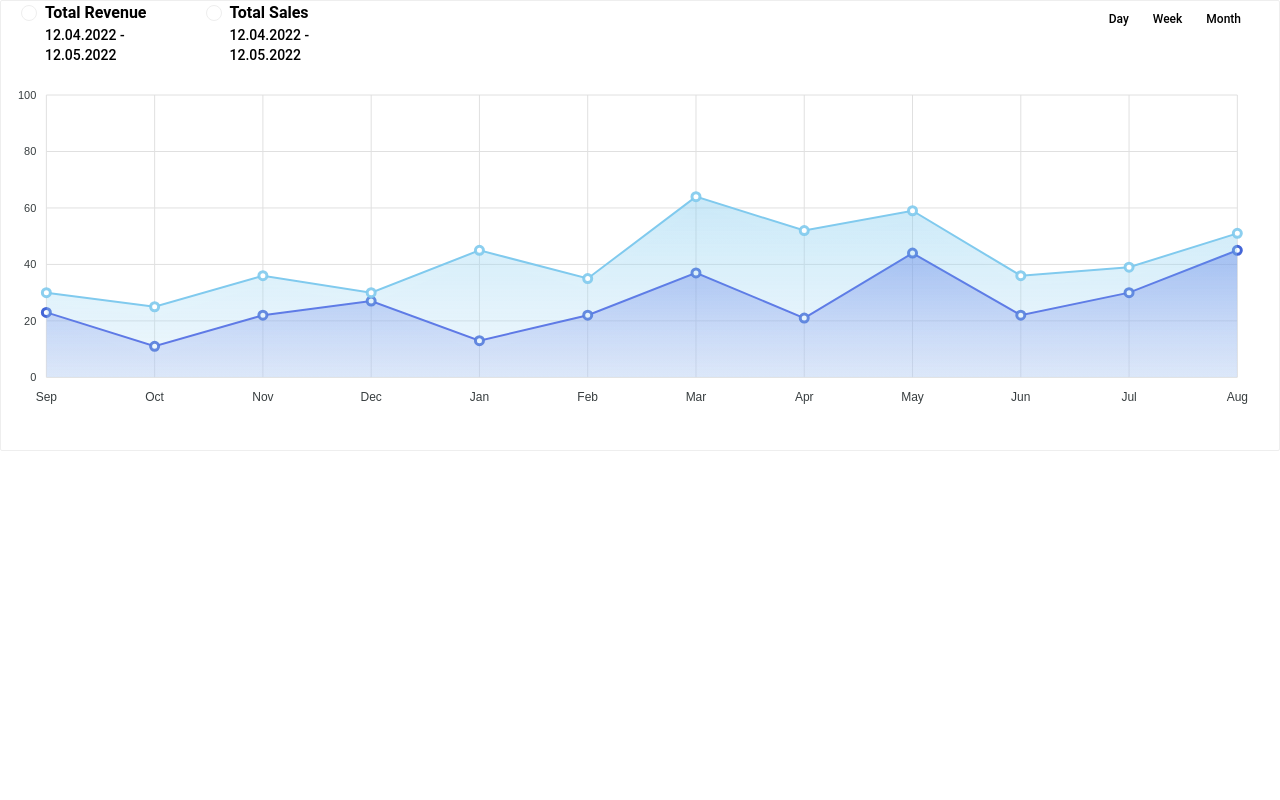
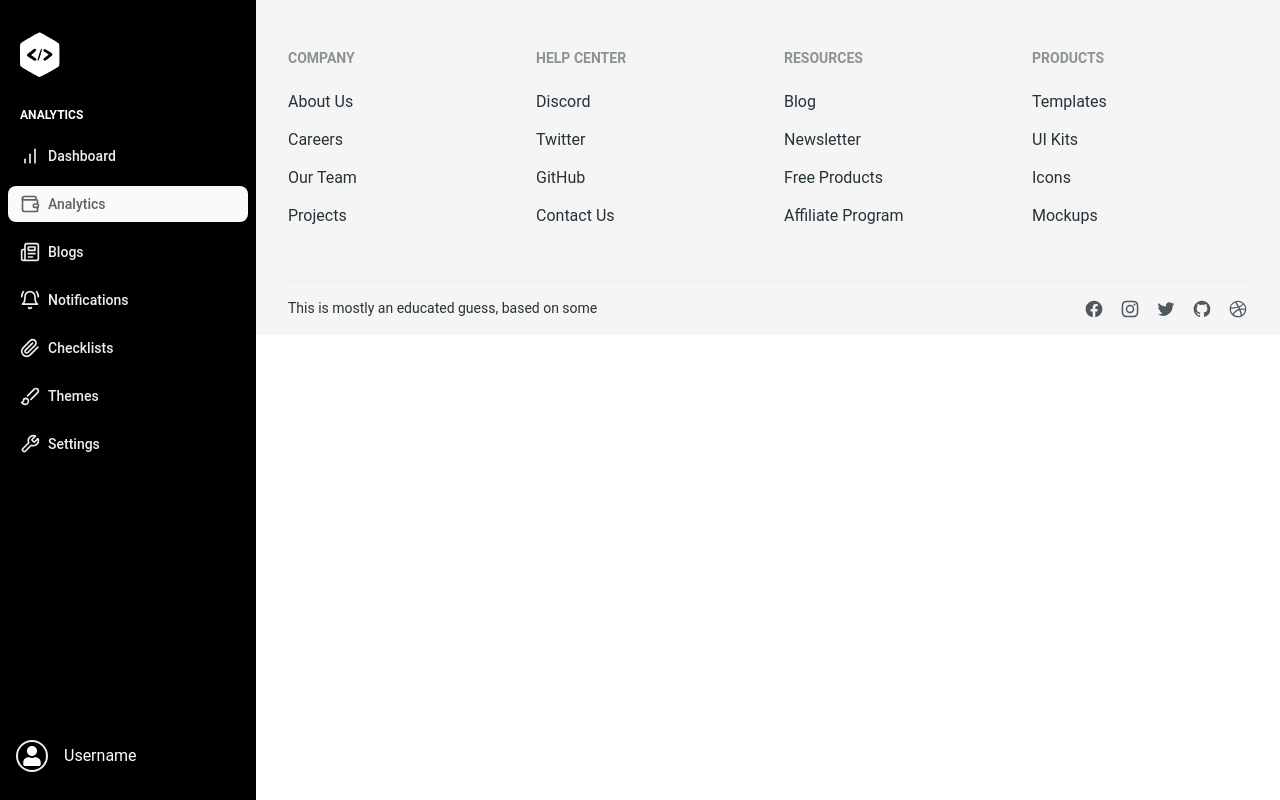
Before and after one commit to anish3333/mlsccoherence_git-push--f, a React (Vite) app in the folder client/: page /analytics in a window 1280 px wide. Built offline with nearby package versions, Linux system fonts and the light colour scheme.

Commit message:
Refactor sidebar and update analytics page

```diff
--- a/client/src/components/Sidebar/Sidebar.jsx
+++ b/client/src/components/Sidebar/Sidebar.jsx
@@ -3,9 +3,8 @@ import { BarChart, Wallet, Newspaper, BellRing, Paperclip, Brush, Wrench } from
 import { NavLink, Link } from 'react-router-dom'
 import { useState } from 'react'
 import { FaUser } from 'react-icons/fa'
-import { useSelector } from 'react-redux'
 import { FaBars } from 'react-icons/fa'
-
+import { useSelector, useDispatch } from 'react-redux'
 
 const navItems = [
     {
@@ -14,9 +13,9 @@ const navItems = [
         to: '/dashboard',
     },
     {
-        name: 'Sales',
+        name: 'Analytics',
         icon: Wallet,
-        to: '/sales',
+        to: '/analytics',
     },
     {
         name: 'Blogs',
@@ -56,11 +55,6 @@ export default function Sidebar({ isSidebarOpen, toggleSidebar }) {
 
     return (
         <div className={`h-screen w-64 ${isSidebarOpen ? '' : 'hidden'} shrink-0`}>
-
-
-
-
-
 
             <aside className="flex h-screen w-64 shrink-0 flex-col bg-black px-5 py-8 fixed z-10">
                 <Link to="#">
--- a/client/src/pages/Analytics.jsx
+++ b/client/src/pages/Analytics.jsx
@@ -1,193 +1,223 @@
-import { ApexOptions } from 'apexcharts';
-import React, { useState } from 'react';
-import ReactApexChart from 'react-apexcharts';
+// import { ApexOptions } from 'apexcharts';
+// import React, { useState } from 'react';
+// import ReactApexChart from 'react-apexcharts';
+// import Sidebar from '../components/Sidebar/Sidebar';
 
-const options = {
-    legend: {
-        show: false,
-        position: 'top',
-        horizontalAlign: 'left',
-    },
-    colors: ['#3C50E0', '#80CAEE'],
-    chart: {
-        fontFamily: 'Satoshi, sans-serif',
-        height: 335,
-        type: 'area',
-        dropShadow: {
-            enabled: true,
-            color: '#623CEA14',
-            top: 10,
-            blur: 4,
-            left: 0,
-            opacity: 0.1,
-        },
+// const options = {
+//     legend: {
+//         show: false,
+//         position: 'top',
+//         horizontalAlign: 'left',
+//     },
+//     colors: ['#3C50E0', '#80CAEE'],
+//     chart: {
+//         fontFamily: 'Satoshi, sans-serif',
+//         height: 335,
+//         type: 'area',
+//         dropShadow: {
+//             enabled: true,
+//             color: '#623CEA14',
+//             top: 10,
+//             blur: 4,
+//             left: 0,
+//             opacity: 0.1,
+//         },
 
-        toolbar: {
-            show: false,
-        },
-    },
-    responsive: [
-        {
-            breakpoint: 1024,
-            options: {
-                chart: {
-                    height: 300,
-                },
-            },
-        },
-        {
-            breakpoint: 1366,
-            options: {
-                chart: {
-                    height: 350,
-                },
-            },
-        },
-    ],
-    stroke: {
-        width: [2, 2],
-        curve: 'straight',
-    },
-    // labels: {
-    //   show: false,
-    //   position: "top",
-    // },
-    grid: {
-        xaxis: {
-            lines: {
-                show: true,
-            },
-        },
-        yaxis: {
-            lines: {
-                show: true,
-            },
-        },
-    },
-    dataLabels: {
-        enabled: false,
-    },
-    markers: {
-        size: 4,
-        colors: '#fff',
-        strokeColors: ['#3056D3', '#80CAEE'],
-        strokeWidth: 3,
-        strokeOpacity: 0.9,
-        strokeDashArray: 0,
-        fillOpacity: 1,
-        discrete: [],
-        hover: {
-            size: undefined,
-            sizeOffset: 5,
-        },
-    },
-    xaxis: {
-        type: 'category',
-        categories: [
-            'Sep',
-            'Oct',
-            'Nov',
-            'Dec',
-            'Jan',
-            'Feb',
-            'Mar',
-            'Apr',
-            'May',
-            'Jun',
-            'Jul',
-            'Aug',
-        ],
-        axisBorder: {
-            show: false,
-        },
-        axisTicks: {
-            show: false,
-        },
-    },
-    yaxis: {
-        title: {
-            style: {
-                fontSize: '0px',
-            },
-        },
-        min: 0,
-        max: 100,
-    },
-};
+//         toolbar: {
+//             show: false,
+//         },
+//     },
+//     responsive: [
+//         {
+//             breakpoint: 1024,
+//             options: {
+//                 chart: {
+//                     height: 300,
+//                 },
+//             },
+//         },
+//         {
+//             breakpoint: 1366,
+//             options: {
+//                 chart: {
+//                     height: 350,
+//                 },
+//             },
+//         },
+//     ],
+//     stroke: {
+//         width: [2, 2],
+//         curve: 'straight',
+//     },
+//     // labels: {
+//     //   show: false,
+//     //   position: "top",
+//     // },
+//     grid: {
+//         xaxis: {
+//             lines: {
+//                 show: true,
+//             },
+//         },
+//         yaxis: {
+//             lines: {
+//                 show: true,
+//             },
+//         },
+//     },
+//     dataLabels: {
+//         enabled: false,
+//     },
+//     markers: {
+//         size: 4,
+//         colors: '#fff',
+//         strokeColors: ['#3056D3', '#80CAEE'],
+//         strokeWidth: 3,
+//         strokeOpacity: 0.9,
+//         strokeDashArray: 0,
+//         fillOpacity: 1,
+//         discrete: [],
+//         hover: {
+//             size: undefined,
+//             sizeOffset: 5,
+//         },
+//     },
+//     xaxis: {
+//         type: 'category',
+//         categories: [
+//             'Sep',
+//             'Oct',
+//             'Nov',
+//             'Dec',
+//             'Jan',
+//             'Feb',
+//             'Mar',
+//             'Apr',
+//             'May',
+//             'Jun',
+//             'Jul',
+//             'Aug',
+//         ],
+//         axisBorder: {
+//             show: false,
+//         },
+//         axisTicks: {
+//             show: false,
+//         },
+//     },
+//     yaxis: {
+//         title: {
+//             style: {
+//                 fontSize: '0px',
+//             },
+//         },
+//         min: 0,
+//         max: 100,
+//     },
+// };
 
 
+
+// const Analytics = () => {
+//     const [state, setState] = useState({
+//         series: [
+//             {
+//                 name: 'Product One',
+//                 data: [23, 11, 22, 27, 13, 22, 37, 21, 44, 22, 30, 45],
+//             },
+
+//             {
+//                 name: 'Product Two',
+//                 data: [30, 25, 36, 30, 45, 35, 64, 52, 59, 36, 39, 51],
+//             },
+//         ],
+//     });
+
+//     const handleReset = () => {
+//         setState((prevState) => ({
+//             ...prevState,
+//         }));
+//     };
+//     handleReset;
+
+
+
+//     return (
+//         <div className="col-span-12 rounded-sm border border-stroke bg-white px-5 pt-7.5 pb-5 shadow-default dark:border-strokedark dark:bg-boxdark sm:px-7.5 xl:col-span-8">
+//             <div className="flex flex-wrap items-start justify-between gap-3 sm:flex-nowrap">
+//                 <div className="flex w-full flex-wrap gap-3 sm:gap-5">
+//                     <div className="flex min-w-47.5">
+//                         <span className="mt-1 mr-2 flex h-4 w-full max-w-4 items-center justify-center rounded-full border border-primary">
+//                             <span className="block h-2.5 w-full max-w-2.5 rounded-full bg-primary"></span>
+//                         </span>
+//                         <div className="w-full">
+//                             <p className="font-semibold text-primary">Total Revenue</p>
+//                             <p className="text-sm font-medium">12.04.2022 - 12.05.2022</p>
+//                         </div>
+//                     </div>
+//                     <div className="flex min-w-47.5">
+//                         <span className="mt-1 mr-2 flex h-4 w-full max-w-4 items-center justify-center rounded-full border border-secondary">
+//                             <span className="block h-2.5 w-full max-w-2.5 rounded-full bg-secondary"></span>
+//                         </span>
+//                         <div className="w-full">
+//                             <p className="font-semibold text-secondary">Total Sales</p>
+//                             <p className="text-sm font-medium">12.04.2022 - 12.05.2022</p>
+//                         </div>
+//                     </div>
+//                 </div>
+//                 <div className="flex w-full max-w-45 justify-end">
+//                     <div className="inline-flex items-center rounded-md bg-whiter p-1.5 dark:bg-meta-4">
+//                         <button className="rounded bg-white py-1 px-3 text-xs font-medium text-black shadow-card hover:bg-white hover:shadow-card dark:bg-boxdark dark:text-white dark:hover:bg-boxdark">
+//                             Day
+//                         </button>
+//                         <button className="rounded py-1 px-3 text-xs font-medium text-black hover:bg-white hover:shadow-card dark:text-white dark:hover:bg-boxdark">
+//                             Week
+//                         </button>
+//                         <button className="rounded py-1 px-3 text-xs font-medium text-black hover:bg-white hover:shadow-card dark:text-white dark:hover:bg-boxdark">
+//                             Month
+//                         </button>
+//                     </div>
+//                 </div>
+//             </div>
+
+//             <div>
+//                 <div id="chartOne" className="-ml-5">
+//                     <ReactApexChart
+//                         options={options}
+//                         series={state.series}
+//                         type="area"
+//                         height={350}
+//                     />
+//                 </div>
+//             </div>
+//         </div>
+//     );
+// };
+
+import Sidebar from "../components/Sidebar/Sidebar";
+import Footer from "../components/Footer/Footer";
+import { useState } from "react";
+
 const Analytics = () => {
-    const [state, setState] = useState({
-        series: [
-            {
-                name: 'Product One',
-                data: [23, 11, 22, 27, 13, 22, 37, 21, 44, 22, 30, 45],
-            },
+    const [isSidebarOpen, setIsSidebarOpen] = useState(true);
 
-            {
-                name: 'Product Two',
-                data: [30, 25, 36, 30, 45, 35, 64, 52, 59, 36, 39, 51],
-            },
-        ],
-    });
+    const toggleSidebar = () => {
+        setIsSidebarOpen(!isSidebarOpen);
+    };
 
-    const handleReset = () => {
-        setState((prevState) => ({
-            ...prevState,
-        }));
-    };
-    handleReset;
+
 
     return (
-        <div className="col-span-12 rounded-sm border border-stroke bg-white px-5 pt-7.5 pb-5 shadow-default dark:border-strokedark dark:bg-boxdark sm:px-7.5 xl:col-span-8">
-            <div className="flex flex-wrap items-start justify-between gap-3 sm:flex-nowrap">
-                <div className="flex w-full flex-wrap gap-3 sm:gap-5">
-                    <div className="flex min-w-47.5">
-                        <span className="mt-1 mr-2 flex h-4 w-full max-w-4 items-center justify-center rounded-full border border-primary">
-                            <span className="block h-2.5 w-full max-w-2.5 rounded-full bg-primary"></span>
-                        </span>
-                        <div className="w-full">
-                            <p className="font-semibold text-primary">Total Revenue</p>
-                            <p className="text-sm font-medium">12.04.2022 - 12.05.2022</p>
-                        </div>
-                    </div>
-                    <div className="flex min-w-47.5">
-                        <span className="mt-1 mr-2 flex h-4 w-full max-w-4 items-center justify-center rounded-full border border-secondary">
-                            <span className="block h-2.5 w-full max-w-2.5 rounded-full bg-secondary"></span>
-                        </span>
-                        <div className="w-full">
-                            <p className="font-semibold text-secondary">Total Sales</p>
-                            <p className="text-sm font-medium">12.04.2022 - 12.05.2022</p>
-                        </div>
-                    </div>
+        <div className="flex">
+            <Sidebar isSidebarOpen={isSidebarOpen} toggleSidebar={toggleSidebar} />
+            <div className='overflow-y-auto w-full overflow-hidden'>
+                <div className="flex">
+
                 </div>
-                <div className="flex w-full max-w-45 justify-end">
-                    <div className="inline-flex items-center rounded-md bg-whiter p-1.5 dark:bg-meta-4">
-                        <button className="rounded bg-white py-1 px-3 text-xs font-medium text-black shadow-card hover:bg-white hover:shadow-card dark:bg-boxdark dark:text-white dark:hover:bg-boxdark">
-                            Day
-                        </button>
-                        <button className="rounded py-1 px-3 text-xs font-medium text-black hover:bg-white hover:shadow-card dark:text-white dark:hover:bg-boxdark">
-                            Week
-                        </button>
-                        <button className="rounded py-1 px-3 text-xs font-medium text-black hover:bg-white hover:shadow-card dark:text-white dark:hover:bg-boxdark">
-                            Month
-                        </button>
-                    </div>
-                </div>
-            </div>
-
-            <div>
-                <div id="chartOne" className="-ml-5">
-                    <ReactApexChart
-                        options={options}
-                        series={state.series}
-                        type="area"
-                        height={350}
-                    />
-                </div>
+                <Footer />
             </div>
         </div>
-    );
-};
+    )
+}
 
 export default Analytics;
--- a/client/src/pages/Dashboard.jsx
+++ b/client/src/pages/Dashboard.jsx
@@ -1,6 +1,7 @@
 import React from 'react'
 import Sidebar from '../components/Sidebar/Sidebar'
 import Footer from '../components/Footer/Footer'
+import { useState } from 'react'
 
 import { Chart as ChartJS, defaults } from "chart.js/auto";
 import { Bar, Doughnut, Line } from "react-chartjs-2";
@@ -11,10 +12,10 @@ defaults.responsive = true;
 defaults.plugins.title.display = true;
 defaults.plugins.title.align = "start";
 defaults.plugins.title.font.size = 20;
-defaults.plugins.title.color = "white";
+defaults.plugins.title.color = "black";
 ChartJS.defaults.backgroundColor = '#9BD0F5';
-ChartJS.defaults.borderColor = 'rgba(103, 103, 103, 1)';
-ChartJS.defaults.color = '#FFFFFF';
+ChartJS.defaults.borderColor = 'rgba(206, 206, 206, 1)';
+ChartJS.defaults.color = '#000';
 
 const data = [
     {
@@ -51,16 +52,23 @@ const data = [
 
 
 function Dashboard() {
+
+    const [isSidebarOpen, setIsSidebarOpen] = useState(true);
+
+    const toggleSidebar = () => {
+        setIsSidebarOpen(!isSidebarOpen);
+    };
     return (
+
         <div className="flex">
-            <Sidebar />
+            <Sidebar isSidebarOpen={isSidebarOpen} toggleSidebar={toggleSidebar} />
             <div className='overflow-y-auto w-full overflow-hidden'>
-                <div className='flex flex-col flex-wrap bg-gray-500 w-full h-screen items-center'>
+                <div className='flex flex-col flex-wrap bg-gray-100 w-full h-screen items-center'>
                     <div className='h-[60%] w-full flex justify-evenly mt-4'>
-                        <div className='w-[38%] h-[96%] bg-gray-800 p-8 rounded-2xl'>
+                        <div className='w-[38%] h-[96%] bg-gray-200 p-8 rounded-2xl'>
                             Analytics
                         </div>
-                        <div className='w-[58%] h-[96%] bg-gray-800 p-8 rounded-2xl'>
+                        <div className='w-[58%] h-[96%] bg-gray-200 p-8 rounded-2xl'>
                             <Bar
                                 data={{
                                     labels: data.map((item) => item.label),
@@ -102,7 +110,7 @@ function Dashboard() {
                             />
                         </div>
                     </div>
-                    <div className='h-[36%] w-[98%] bg-gray-800 p-8 my-2 mt-1 rounded-2xl'>
+                    <div className='h-[36%] w-[98%] bg-gray-200 p-8 my-2 mt-1 rounded-2xl'>
                         <Line
                             data={{
                                 labels: data.map((item) => item.label),
--- a/client/src/pages/Main.jsx
+++ b/client/src/pages/Main.jsx
@@ -3,7 +3,6 @@ import React, { useState } from 'react';
 import Sidebar from '../components/Sidebar/Sidebar';
 import DisplayCard from '../components/Card/DisplayCard';
 import Footer from '../components/Footer/Footer';
-import { FontAwesomeIcon } from '@fortawesome/react-fontawesome';
 
 function Main() {
     const [isSidebarOpen, setIsSidebarOpen] = useState(true);
--- /dev/null
+++ b/client/src/store/slices/Sidebar.slices.js
@@ -0,0 +1,18 @@
+import { createSlice } from '@reduxjs/toolkit';
+
+const initialState = {
+    status: false,
+}
+
+const sidebarSlice = createSlice({
+    name: 'sidebar',
+    initialState,
+    reducers: {
+        toggleSidebar: (state) => {
+            state.status = !state.status;
+        },
+    },
+});
+
+export const { toggleSidebar } = sidebarSlice.actions;
+export default sidebarSlice.reducer;
```
